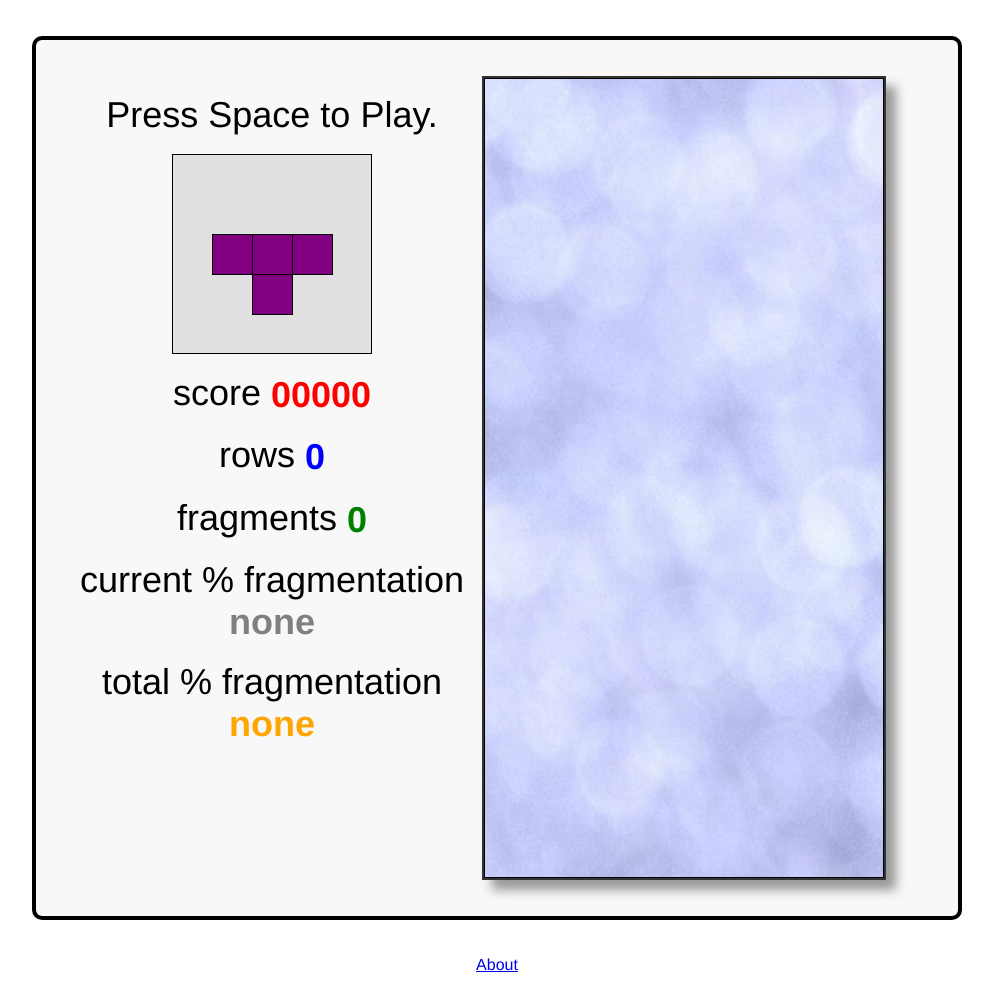
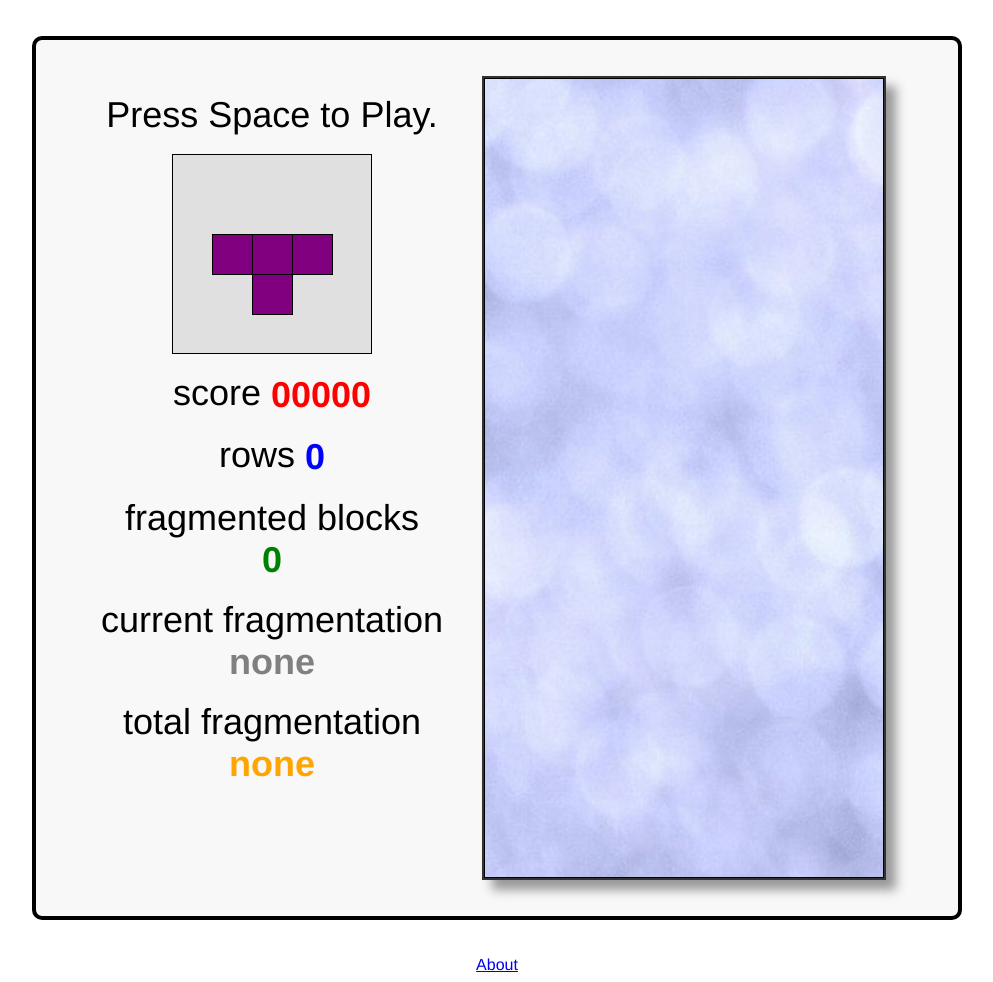
Before and after one commit to UnsolvedCypher/UnsolvedCypher.github.io, a Jekyll site: the page fragmentetris/index.html, which Jekyll copies as it is, in a window 1280 px wide. Shown: the whole page, without its empty margins (143-1136 px from the left). Built offline with Jekyll 4.4.1, drawn with Linux system fonts in a browser that asks for light colours.

```diff
--- a/fragmentetris/index.html
+++ b/fragmentetris/index.html
@@ -13,7 +13,7 @@
     #upcoming { display: block; margin: 0 auto; background-color: #E0E0E0; }
     #score    { color: red; font-weight: bold; vertical-align: middle; }
     #rows     { color: blue; font-weight: bold; vertical-align: middle; }
-    #frag     { color: green; font-weight: bold; vertical-align: middle; }
+    #frag     { color: green; font-weight: bold; vertical-align: middle; display:block;}
     #fragperc     { color: orange; font-weight: bold; vertical-align: middle; display:block;}
     #currfragperc     { color: grey; font-weight: bold; vertical-align: middle; display:block;}
     #stats    { position: absolute; bottom: 0em; right: 1em; }
@@ -34,9 +34,9 @@
       <p><canvas id="upcoming"></canvas></p>
       <p>score <span id="score">00000</span></p>
       <p>rows <span id="rows">0</span></p>
-      <p>fragments <span id="frag">0</span></p>
-      <p>current % fragmentation <span id="currfragperc">0</span></p>
-      <p>total % fragmentation<span id="fragperc">0</span></p>
+      <p>fragmented blocks<span id="frag">0</span></p>
+      <p>current fragmentation<span id="currfragperc">0</span></p>
+      <p>total fragmentation<span id="fragperc">0</span></p>
     </div>
     <canvas id="canvas">
       Sorry, this example cannot be run because your browser does not support the &lt;canvas&gt; element
```
Also changed, not shown: other parts of fragmentetris/index.html (+2 -2 lines).
